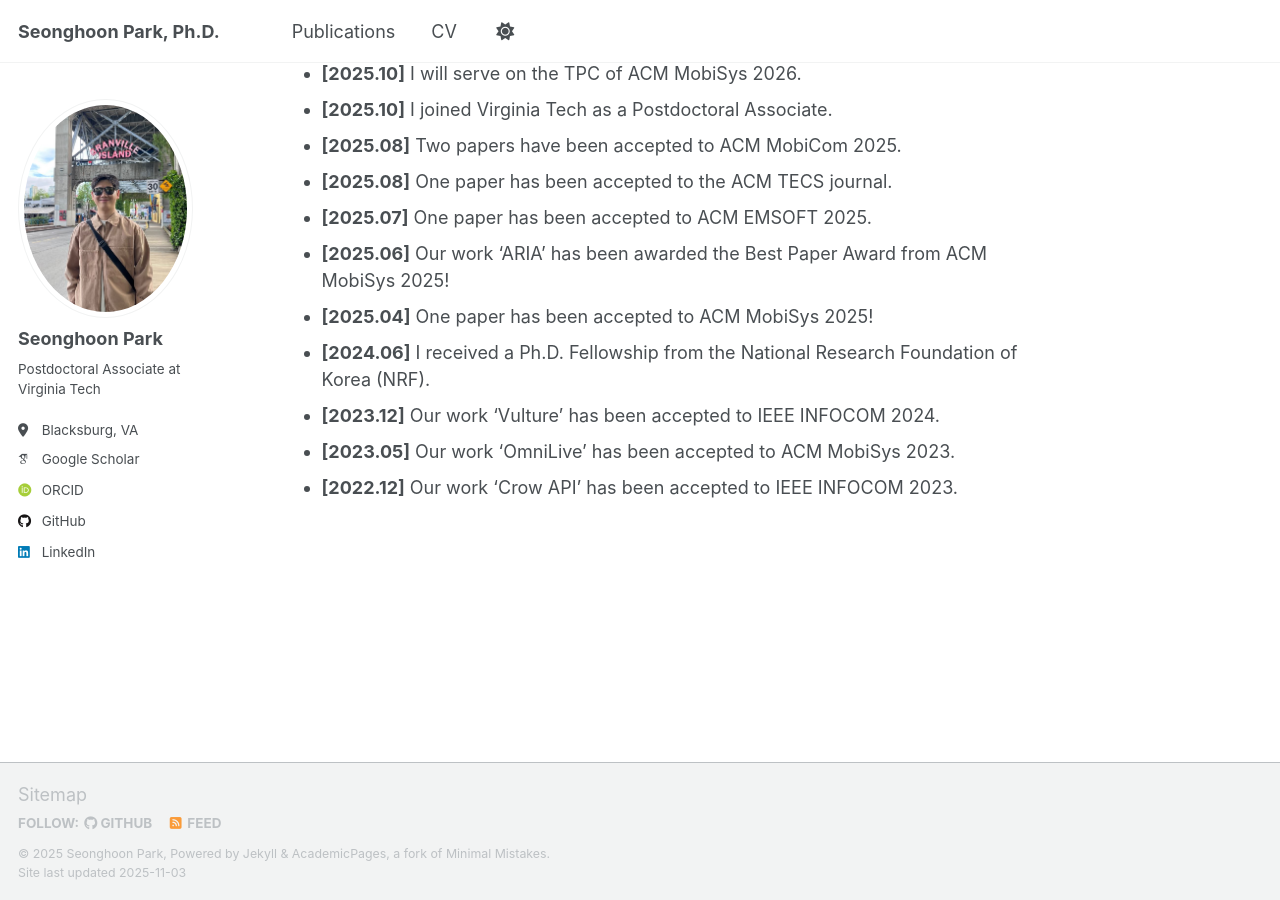
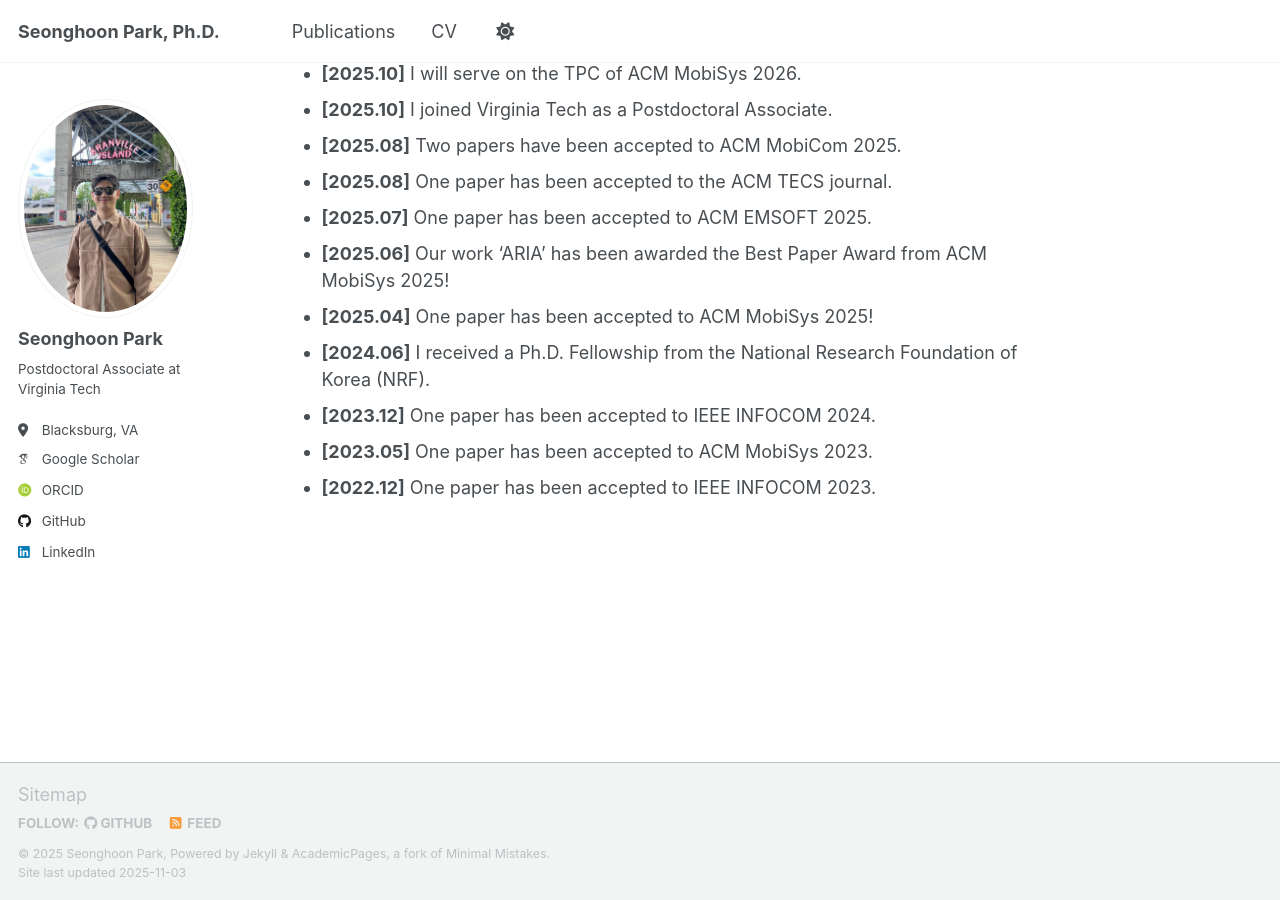
Before and after one commit to iamseonghoon/iamseonghoon.github.io, a Jekyll site: the page built from _pages/about.md, in a window 1280 px wide and 900 px high, scrolled down 1159 px. Built offline with Jekyll 4.4.1, drawn with Linux system fonts in a browser that asks for light colours; some web fonts are replaced; a script that is not in the unit is left out.

Commit message:
update publications

```diff
--- a/_pages/about.md
+++ b/_pages/about.md
@@ -34,6 +34,6 @@ My research in **mobile systems and mobile computing** focuses on pushing the bo
 * **[2025.06]** Our work ‘ARIA’ has been awarded the Best Paper Award from ACM MobiSys 2025!
 * **[2025.04]** One paper has been accepted to ACM MobiSys 2025!
 * **[2024.06]** I received a Ph.D. Fellowship from the National Research Foundation of Korea (NRF).
-* **[2023.12]** Our work ‘Vulture’ has been accepted to IEEE INFOCOM 2024.
-* **[2023.05]** Our work ‘OmniLive’ has been accepted to ACM MobiSys 2023.
-* **[2022.12]** Our work ‘Crow API’ has been accepted to IEEE INFOCOM 2023.
+* **[2023.12]** One paper has been accepted to IEEE INFOCOM 2024.
+* **[2023.05]** One paper has been accepted to ACM MobiSys 2023.
+* **[2022.12]** One paper has been accepted to IEEE INFOCOM 2023.
--- a/_pages/publications.html
+++ b/_pages/publications.html
@@ -6,7 +6,7 @@ author_profile: true
 ---
 
 {% if site.author.googlescholar %}
-  <div class="wordwrap">You can also find my articles on <a href="{{site.author.googlescholar}}">my Google Scholar profile</a>.</div>
+  <div class="wordwrap">This page is under construction. You can find my papers on <a href="{{site.author.googlescholar}}">my Google Scholar profile</a>.</div>
 {% endif %}
 
 {% include base_path %}
```
Also changed, not shown: _publications/2024-02-17-paper-title-number-4.md (deleted, +0 -13 lines), _publications/2025-06-MobiSys-ARIA.md (added, +9 -0 lines).
